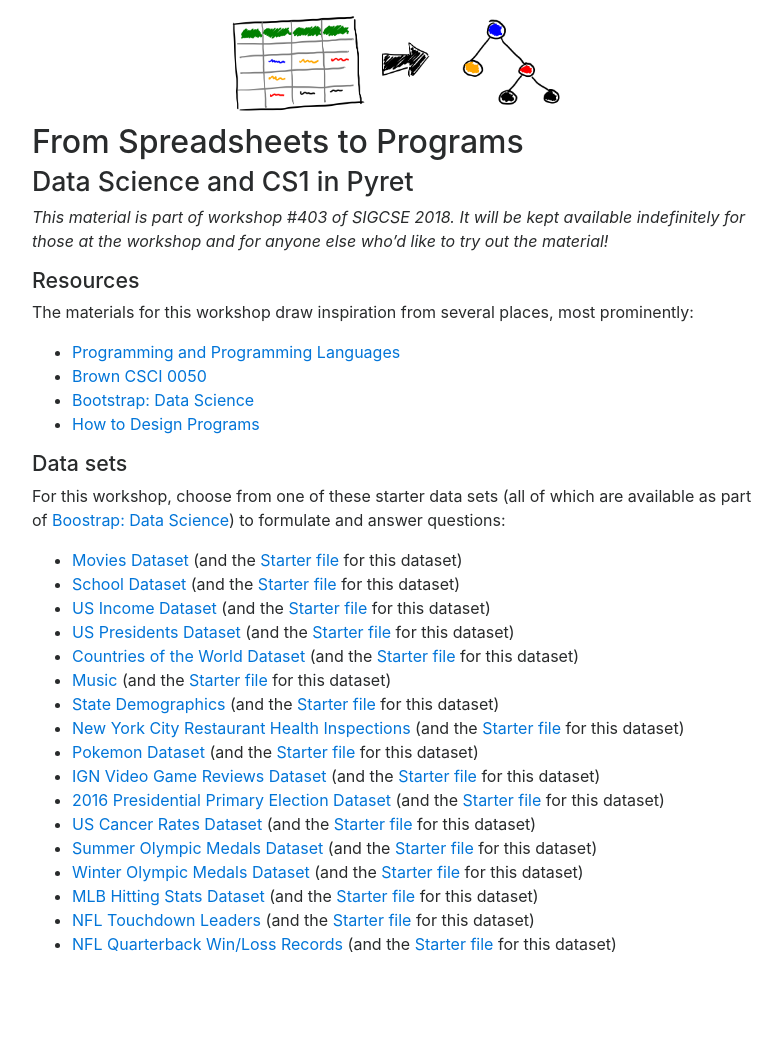
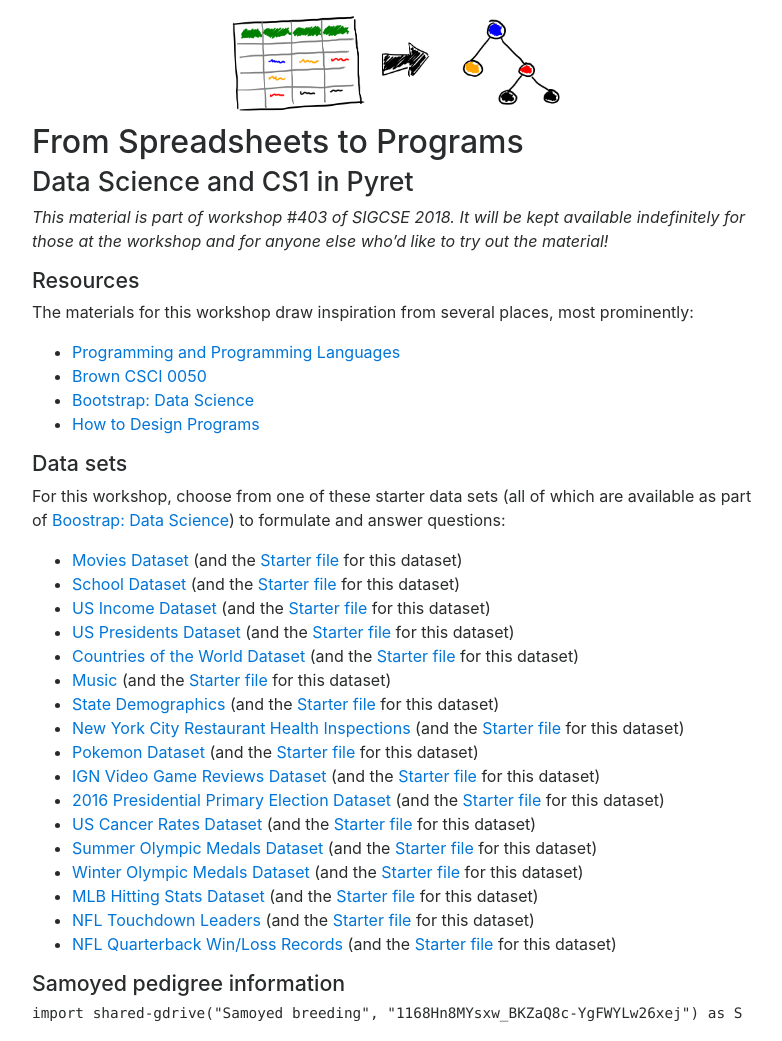
Before and after one commit to spreadsheets-to-programs/spreadsheets-to-programs.github.io, a Jekyll site: the page built from index.md, in a window 1280 px wide. Shown: the whole page, without its empty margins (243-1025 px from the left). Built offline with Jekyll 4.4.1, drawn with Linux system fonts in a browser that asks for light colours; nearby versions of some CDN libraries; before the commit the page ends 972 px from its top, so only the background shows below that.

Commit message:
Adding Samoyed pedigree information

````diff
--- a/index.md
+++ b/index.md
@@ -42,3 +42,8 @@ For this workshop, choose from one of these starter data sets (all of which are
  - [MLB Hitting Stats Dataset](https://docs.google.com/spreadsheets/d/157Bi2kniAJybuV1X_9h4Z6DaZSVPK3vPf697feXcyv8) (and the [Starter file](https://code.pyret.org/editor#share=1_d80_yLylUXz32QrEsN9EjtHEHJ8gB34) for this dataset)
  - [NFL Touchdown Leaders](https://docs.google.com/spreadsheets/d/156Q1HxZ-MJvByEKVoIMPmVELtQwiUb3uJEszmkndrMs) (and the [Starter file](https://code.pyret.org/editor#share=1wb4fwcItuACau5j2g0Op_IWTDx9EN4iZ) for this dataset)
  - [NFL Quarterback Win/Loss Records](https://docs.google.com/spreadsheets/d/1aVQz1PxO7LYM131LpwJUH_5fjjIF9L0JlhDvR75c5HY) (and the [Starter file](https://code.pyret.org/editor#share=1k-VFc99jnKJeX6_C_9Horo1RUq7yz9oM) for this dataset)
+
+### Samoyed pedigree information
+```
+import shared-gdrive("Samoyed breeding", "1168Hn8MYsxw_BKZaQ8c-YgFWYLw26xej") as S
+```
````
